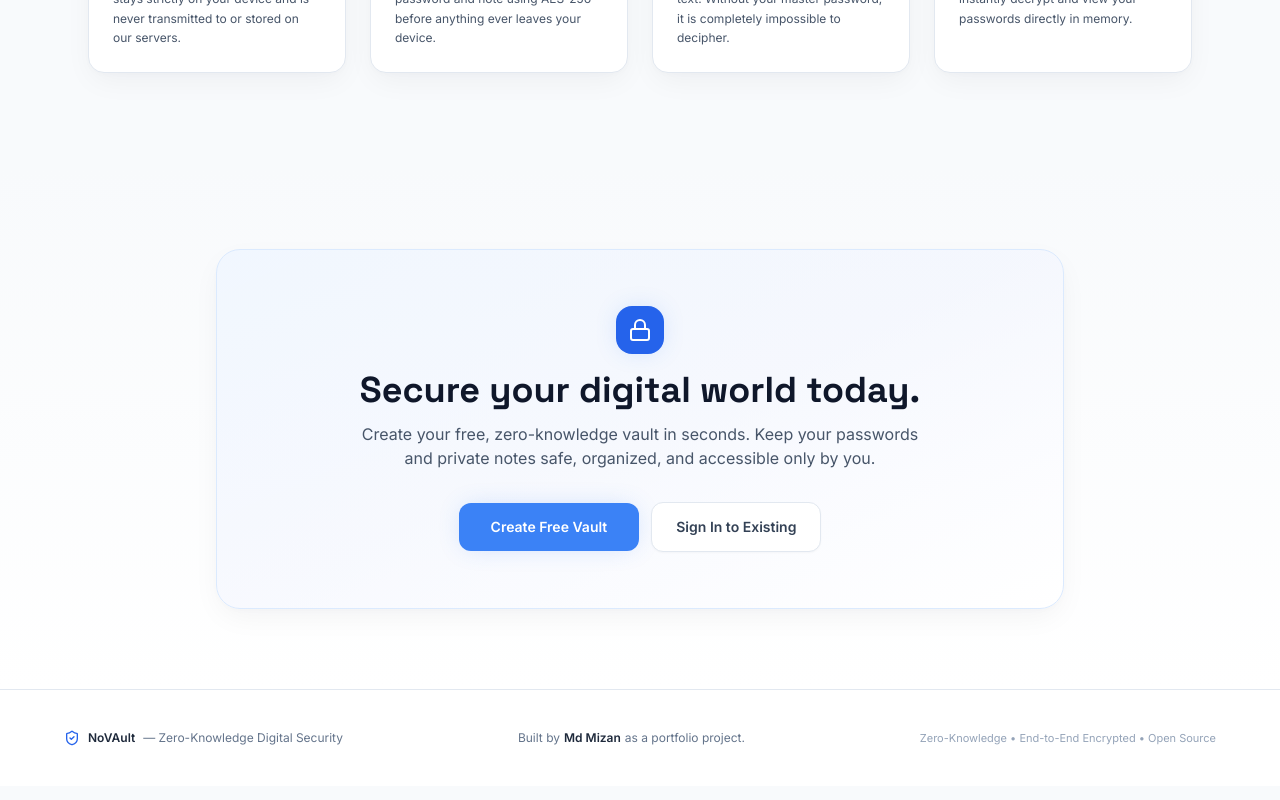
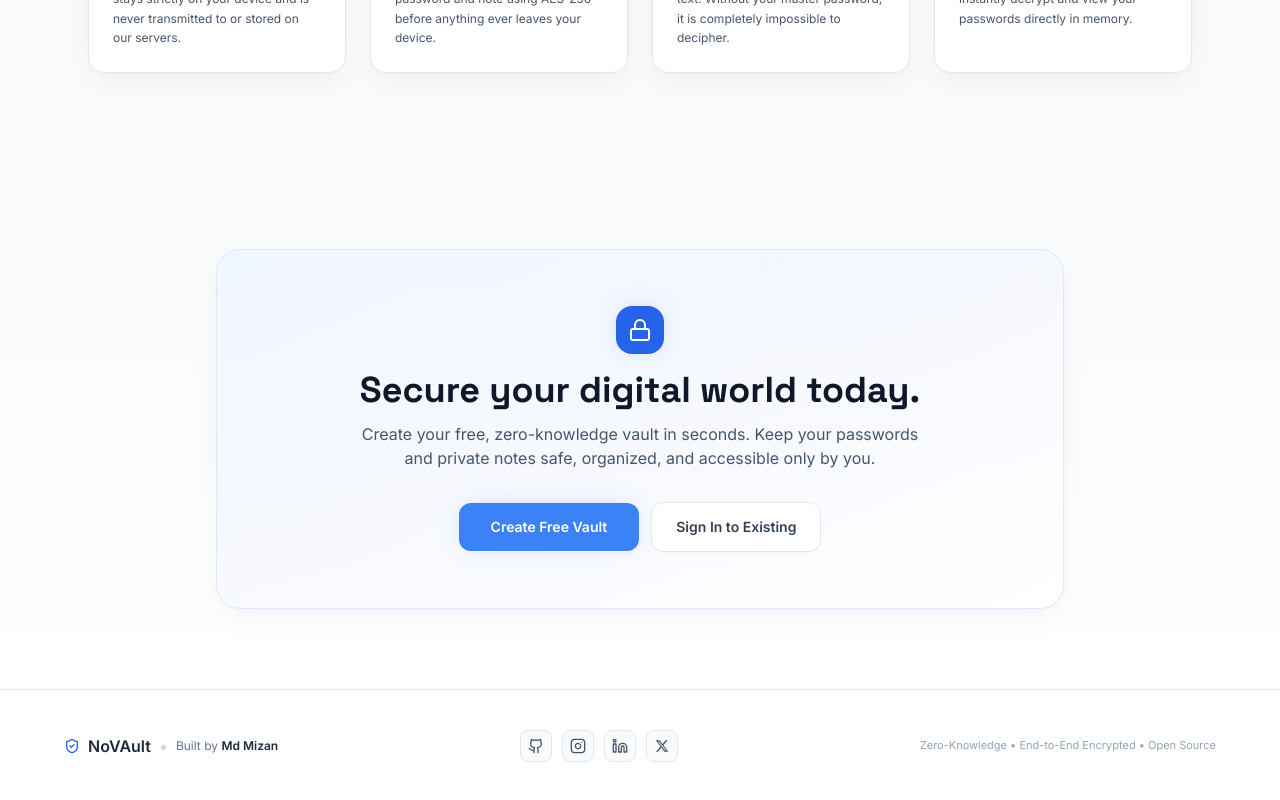
Before and after one commit to mizan989/NoVAult-Password_Manager, a React (Vite) app in the folder client/: page / in a window 1280 px wide. Shown: the part 2889-3689 px from the top of the page. Built offline with nearby package versions, Linux system fonts and the light colour scheme.

Commit message:
feat: add social media profile links to landing page footer

```diff
--- a/client/src/pages/Landing.tsx
+++ b/client/src/pages/Landing.tsx
@@ -1,6 +1,6 @@
 import React from "react";
 import { Link } from "react-router-dom";
-import { ShieldCheck, Lock, ArrowRight, Github, Heart } from "lucide-react";
+import { ShieldCheck, Lock, ArrowRight, Github, Instagram, Linkedin } from "lucide-react";
 import HeroSection from "../components/Landing/HeroSection";
 import CryptoSimulator from "../components/Landing/CryptoSimulator";
 import BentoFeatures from "../components/Landing/BentoFeatures";
@@ -96,16 +96,63 @@ export default function Landing() {
       </main>
 
       {/* Light Cyber-Vault Footer */}
-      <footer className="border-t border-slate-200 bg-white py-10 px-6 text-center text-xs text-slate-500">
-        <div className="mx-auto max-w-6xl flex flex-col sm:flex-row items-center justify-between gap-4">
-          <div className="flex items-center gap-2">
-            <ShieldCheck className="h-4 w-4 text-blue-600" />
-            <span className="font-semibold text-slate-800">NoVAult</span>
-            <span>— Zero-Knowledge Digital Security</span>
+      <footer className="border-t border-slate-200 bg-white py-10 px-6 text-slate-500">
+        <div className="mx-auto max-w-6xl flex flex-col md:flex-row items-center justify-between gap-6">
+          <div className="flex flex-col sm:flex-row items-center gap-2 text-center sm:text-left">
+            <div className="flex items-center gap-2">
+              <ShieldCheck className="h-4 w-4 text-blue-600" />
+              <span className="font-semibold text-slate-800">NoVAult</span>
+            </div>
+            <span className="hidden sm:inline text-slate-300">•</span>
+            <span className="text-xs text-slate-500">
+              Built by <span className="font-semibold text-slate-800">Md Mizan</span>
+            </span>
           </div>
 
-          <div className="text-xs text-slate-500 flex items-center gap-1">
-            Built by <span className="font-semibold text-slate-800">Md Mizan</span> as a portfolio project.
+          {/* Social Links */}
+          <div className="flex items-center gap-2.5">
+            <a
+              href="https://github.com/mizan989"
+              target="_blank"
+              rel="noopener noreferrer"
+              aria-label="GitHub"
+              title="GitHub"
+              className="flex h-8 w-8 items-center justify-center rounded-lg border border-slate-200 bg-slate-50 text-slate-600 transition-all hover:border-slate-400 hover:bg-slate-100 hover:text-slate-900 hover:scale-105 active:scale-95"
+            >
+              <Github className="h-4 w-4" />
+            </a>
+            <a
+              href="https://www.instagram.com/mizanmohammadd"
+              target="_blank"
+              rel="noopener noreferrer"
+              aria-label="Instagram"
+              title="Instagram"
+              className="flex h-8 w-8 items-center justify-center rounded-lg border border-slate-200 bg-slate-50 text-slate-600 transition-all hover:border-pink-300 hover:bg-pink-50 hover:text-pink-600 hover:scale-105 active:scale-95"
+            >
+              <Instagram className="h-4 w-4" />
+            </a>
+            <a
+              href="https://www.linkedin.com/in/mizann989/"
+              target="_blank"
+              rel="noopener noreferrer"
+              aria-label="LinkedIn"
+              title="LinkedIn"
+              className="flex h-8 w-8 items-center justify-center rounded-lg border border-slate-200 bg-slate-50 text-slate-600 transition-all hover:border-blue-300 hover:bg-blue-50 hover:text-blue-600 hover:scale-105 active:scale-95"
+            >
+              <Linkedin className="h-4 w-4" />
+            </a>
+            <a
+              href="https://x.com/mizanmohammadd"
+              target="_blank"
+              rel="noopener noreferrer"
+              aria-label="X"
+              title="X"
+              className="flex h-8 w-8 items-center justify-center rounded-lg border border-slate-200 bg-slate-50 text-slate-600 transition-all hover:border-slate-400 hover:bg-slate-100 hover:text-slate-900 hover:scale-105 active:scale-95"
+            >
+              <svg className="h-3.5 w-3.5 fill-current" viewBox="0 0 24 24">
+                <path d="M18.244 2.25h3.308l-7.227 8.26 8.502 11.24H16.17l-5.214-6.817L4.99 21.75H1.68l7.73-8.835L1.254 2.25H8.08l4.713 6.231zm-1.161 17.52h1.833L7.084 4.126H5.117z" />
+              </svg>
+            </a>
           </div>
 
           <div className="text-[11px] text-slate-400">
```
